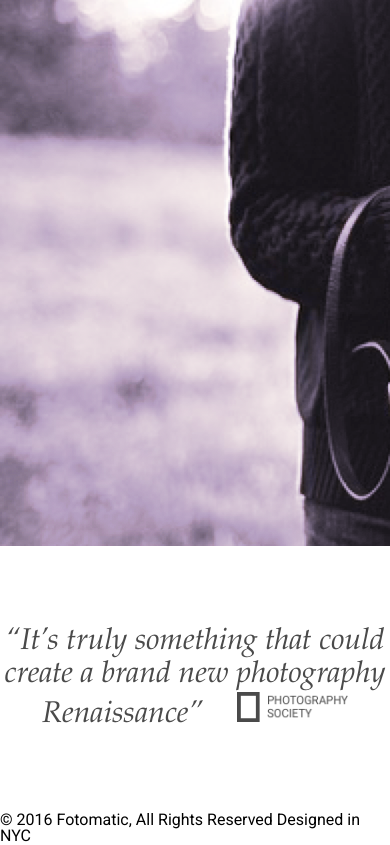
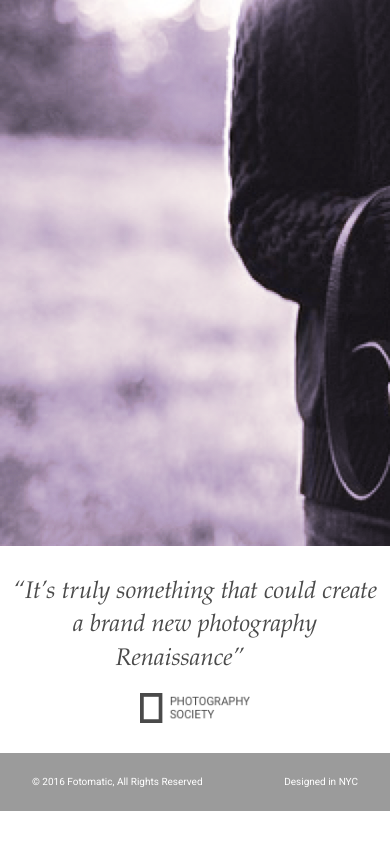
Before and after one commit to jpabloc17/Fotomatic, a plain HTML site: page index.html in a window 390 px wide. Shown: the part 3263-4108 px from the top of the page. After the commit the page ends 4074 px from the top, so only its background shows below. Drawn offline with Linux system fonts and the light colour scheme; a web font is replaced by a local one.

Commit message:
add styles to the footer and make footer and quotes section responsive

```diff
--- a/resources/css/styles.css
+++ b/resources/css/styles.css
@@ -350,3 +350,43 @@ header .mobile {
 #quotes-section .quote-citation {
   height: 1.875rem;
 }
+
+@media only screen and (max-width: 760px) {
+  #quotes-section .content {
+    padding: 1.875rem 0.625rem;
+  }
+
+  #quotes-section .quote {
+    font-size: 1.5rem;
+    line-height: 1.4;
+  }
+
+  #quotes-section .quote-citation {
+    display: block;
+    padding-top: 1rem;
+    margin: auto;
+  }
+}
+
+/* Footer */
+
+footer {
+  background-color: #9b9b9b;
+  padding: 1.5rem 2rem;
+}
+
+footer .content {
+  color: #fff;
+  display: flex;
+  font-size: 0.75rem;
+}
+
+footer .copyright {
+  flex-grow: 1;
+}
+
+@media only screen and (max-width: 760px) {
+  footer .content {
+    font-size: 0.625rem;
+  }
+}
```
